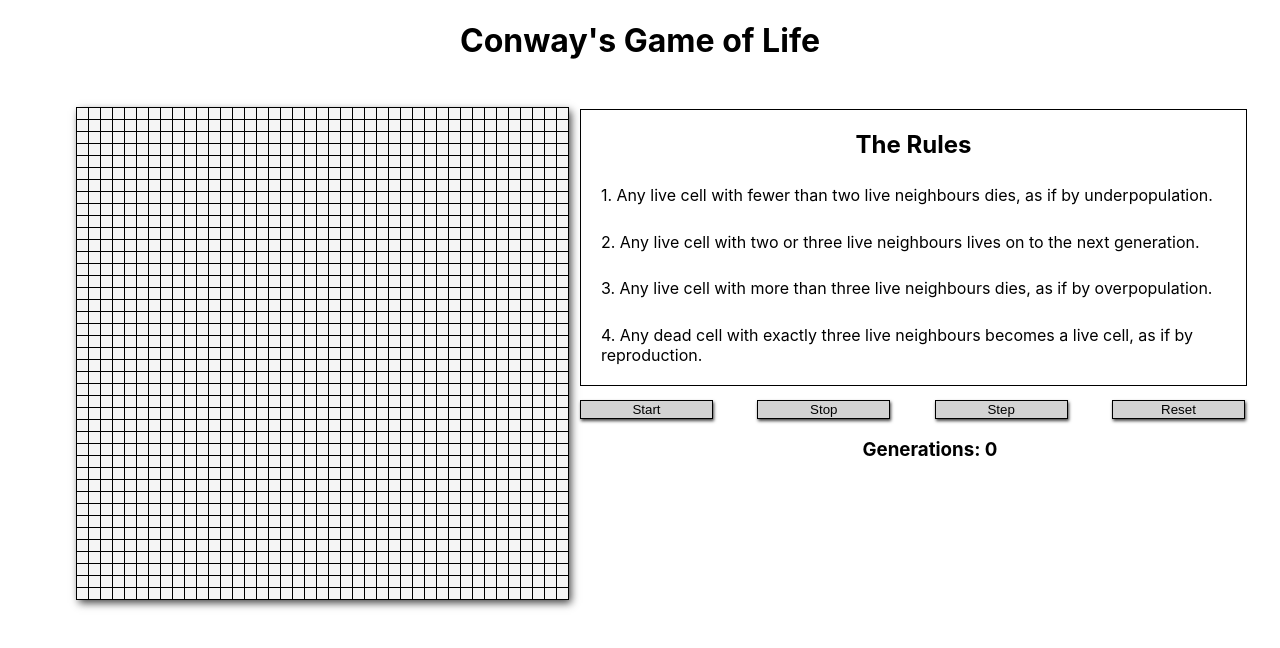
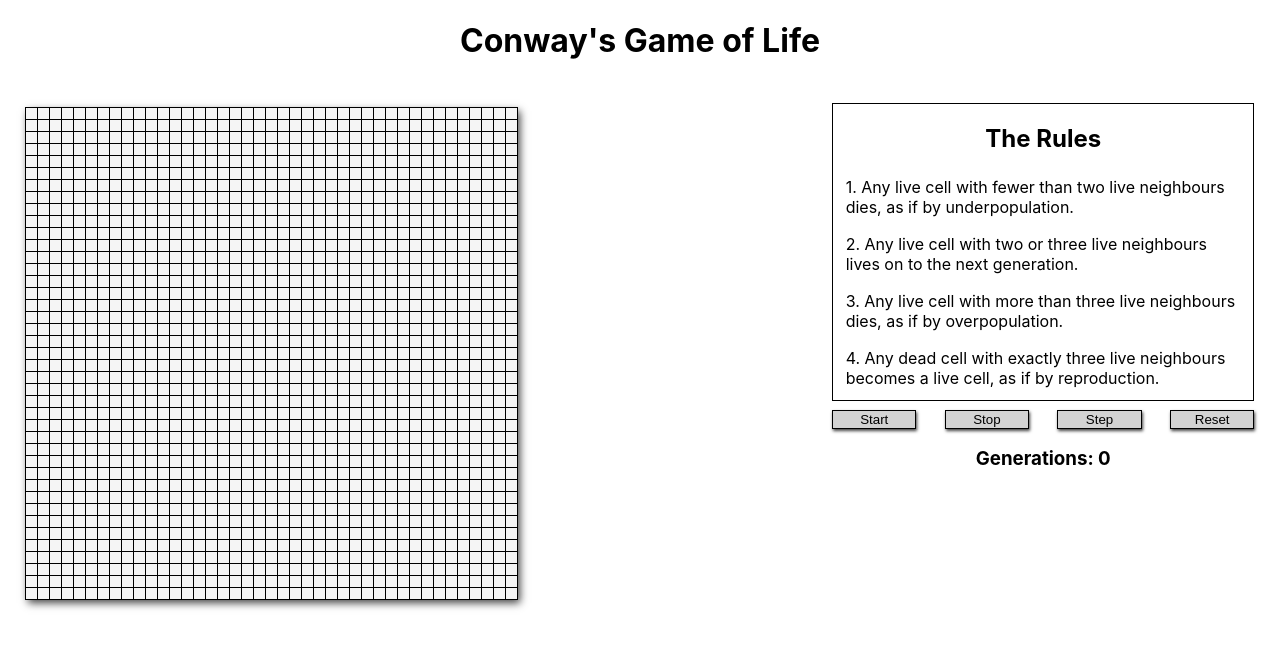
Before and after one commit to dvwhite/react-game-of-life, a React (Create React App) app: page / in a window 1280 px wide. Shown: the top 648 px of the page. Built offline with nearby package versions, Linux system fonts and the light colour scheme; the HTML template or start-up script is replaced by a standard one.

Commit message:
Modify widths of components in the app

```diff
--- a/src/App.js
+++ b/src/App.js
@@ -23,7 +23,9 @@ const Column = styled.div`
   display: flex;
   flex-direction: column;
   margin-top: 1%;
+  margin-right: 2%;
   padding-bottom: 2%;
+  width: 33%;
 `;
 
 function App() {
@@ -79,7 +81,6 @@ function App() {
 
   const step = () => {
     // Go to the next generation of the grid
-    console.log("Stepping");
     const nextGrid = recalculateGrid(cells, nextCells);
     setNextCells(cells);
     setCells(nextGrid);
--- a/src/components/ButtonGroup.jsx
+++ b/src/components/ButtonGroup.jsx
@@ -8,7 +8,6 @@ const ButtonGroup = styled.div`
   flex-flow: row wrap;
   justify-content: space-between;
   margin-top: 2%;
-  width: 95%;
 `;
 
 export default ButtonGroup;
--- a/src/components/Desc.jsx
+++ b/src/components/Desc.jsx
@@ -5,11 +5,9 @@ import styled from "styled-components";
 
 const TextContainer = styled.div`
   border: 1px solid black;
-  width: 95%;
   margin-top: 2%;
-  margin-right: 10%;
   display: flex;
-  align-self: flex-start;
+  align-self: center;
   flex-direction: column;
 `;
 
--- a/src/components/Grid.jsx
+++ b/src/components/Grid.jsx
@@ -14,7 +14,7 @@ const CenteredDiv = styled.div`
 `;
 
 const GridDiv = styled(CenteredDiv)`
-  margin-left: 6%;
+  margin-left: 2%;
   margin-top: 2%;
   margin-bottom: 2%;
   line-height: 0;
```
